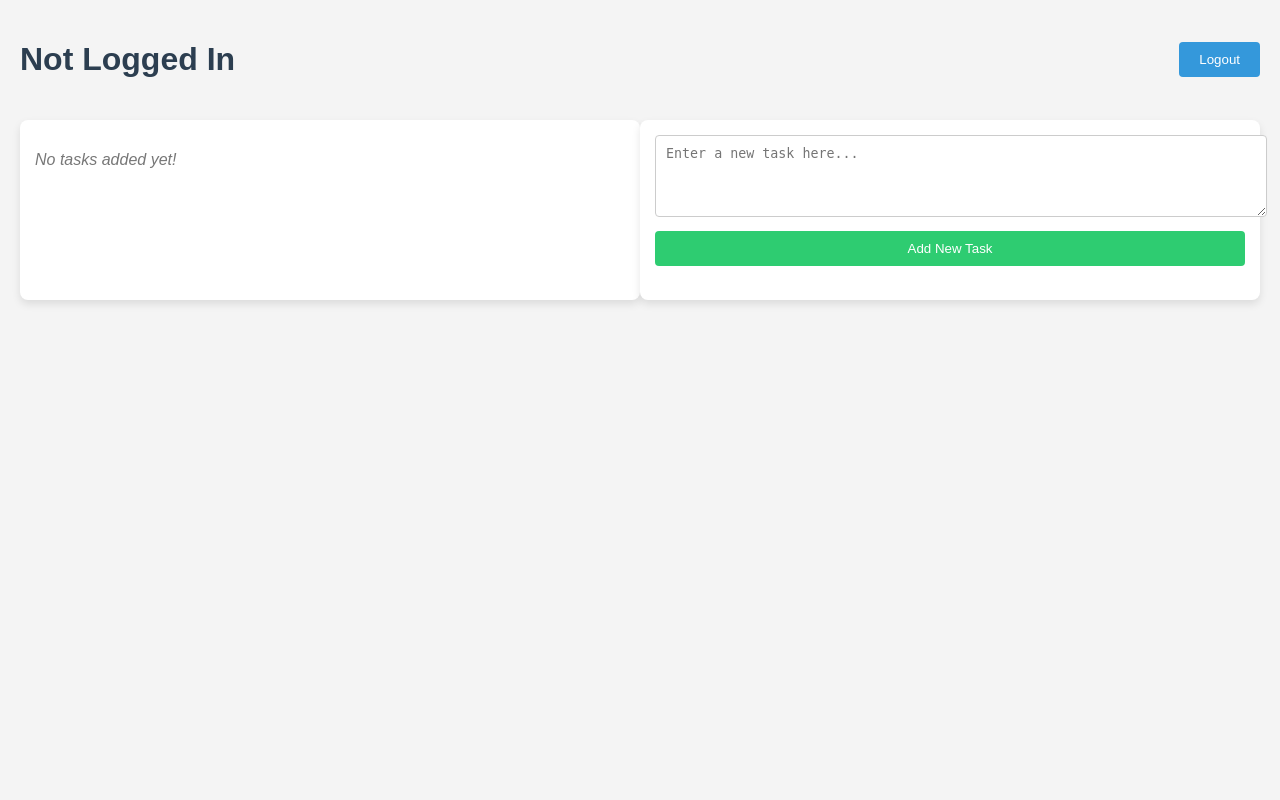
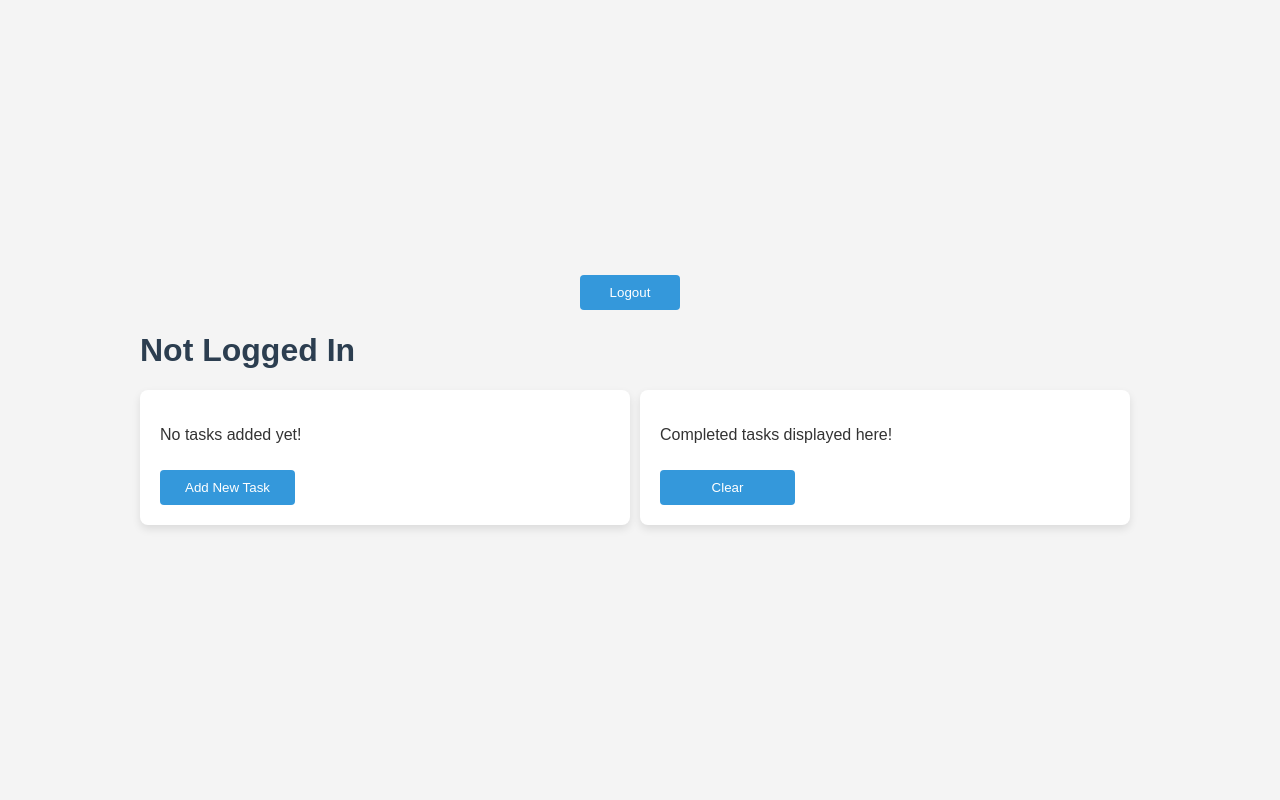
Before and after one commit to Tartsi/todoapp, a Django app: template frontend/templates/listings.html in a window 1280 px wide. Run offline with Django 5.2, Linux system fonts and the light colour scheme; the template is opened without the code that fills it, so the values that code supplies are empty.

Commit message:
Update listings-page outlook

```diff
--- a/frontend/static/listings.css
+++ b/frontend/static/listings.css
@@ -1,16 +1,19 @@
 body {
-    font-family: Arial, sans-serif;
+    font-family: 'Arial', sans-serif;
     background-color: #f4f4f4;
     color: #333;
     margin: 0;
-    padding: 20px;
+    padding: 0;
+    display: flex;
+    justify-content: center;
+    align-items: center;
+    height: 100vh;
 }
 
-header {
-    display: flex;
-    justify-content: space-between;
-    align-items: center;
-    margin-bottom: 20px;
+.main-content {
+    width: 90%;
+    max-width: 1000px;
+    margin: auto;
 }
 
 h1 {
@@ -20,58 +23,40 @@ h1 {
 .container {
     display: flex;
     justify-content: space-between;
+    margin-top: 20px;
 }
 
-.task-list, .task-add {
+.task-list, .task-completed {
+    flex: 1;
+    padding: 20px;
     background-color: white;
-    padding: 15px;
     border-radius: 8px;
     box-shadow: 0 4px 8px rgba(0,0,0,0.1);
-    width: 48%;
+    margin-right: 10px;
 }
 
-#todo-list {
-    min-height: 150px;
-}
-
-.no-tasks {
-    color: #777;
-    font-style: italic;
-}
-
-textarea#new-task {
-    width: 100%;
-    margin-bottom: 10px;
+.add-task-button, .clear-task-button {
+    width: 30%;
     padding: 10px;
-    border: 1px solid #ccc;
-    border-radius: 4px;
-}
-
-.add-task-button {
-    background-color: #2ecc71;
-    color: white;
-    border: none;
-    padding: 10px 20px;
-    border-radius: 4px;
-    cursor: pointer;
-    display: block;
-    width: 100%;
-}
-
-.add-task-button:hover {
-    background-color: #27ae60;
-}
-
-.logout-button, .return-link {
+    margin-top: 10px;
     background-color: #3498db;
     color: white;
-    padding: 10px 20px;
-    text-decoration: none;
     border: none;
     border-radius: 4px;
     cursor: pointer;
 }
 
-.logout-button:hover, .return-link:hover {
+.logout-button {
+    width: 10%;
+    padding: 10px;
+    margin-left: 33em;
+    background-color: #3498db;
+    color: white;
+    border: none;
+    border-radius: 4px;
+    cursor: pointer;
+}
+
+.add-task-button:hover, .logout-button:hover, .clear-task-button:hover {
     background-color: #2980b9;
 }
--- a/frontend/templates/listings.html
+++ b/frontend/templates/listings.html
@@ -7,31 +7,30 @@
     <link rel="stylesheet" href="/static/listings.css">
 </head>
 <body>
-    <header>
+    <div class="main-content">
+        <button onclick="logout()" class="logout-button">Logout</button>
         {% if user.is_authenticated %}
             <h1>{{ user.username }}'s Tasks:</h1>
         {% else %}
             <h1>Not Logged In</h1>
         {% endif %}
-        <button onclick="logout()" class="logout-button">Logout</button>
-    </header>
 
         <main>
             <div class="container">
                 <section id="todo-list" class="task-list">
                     <p class="no-tasks">No tasks added yet!</p>
-                <!-- Example tasks could be dynamically inserted here -->
+                    <!-- TODO: Add modal to add-task-button! -->
+                    <button onclick="addTask()" class="add-task-button">Add New Task</button>
                 </section>
 
-            <section class="task-add">
-                <textarea id="new-task" placeholder="Enter a new task here..." rows="4"></textarea>
-                <button onclick="addTask()" class="add-task-button">Add New Task</button>
+                <section class="task-completed">
+                    <p class="completed-tasks">Completed tasks displayed here!</p>
+                    <button onclick="return clearTask()" class="clear-task-button">Clear</button>
                 </section>
             </div>
         </main>
+    </div>
 
-    <footer>
     <script src="/static/listings.js"></script>
-    </footer>
 </body>
 </html>
```
Lines whose indentation alone changed are shown as unchanged.
